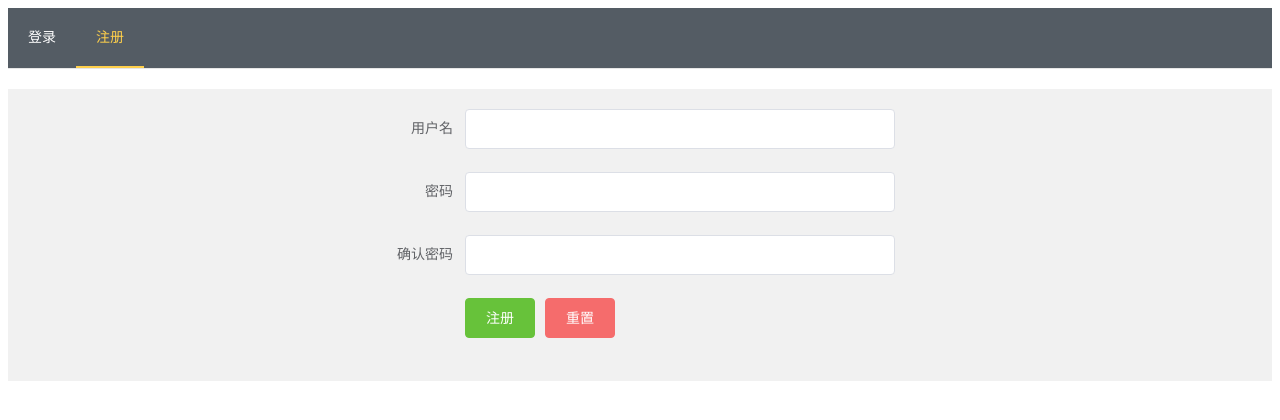
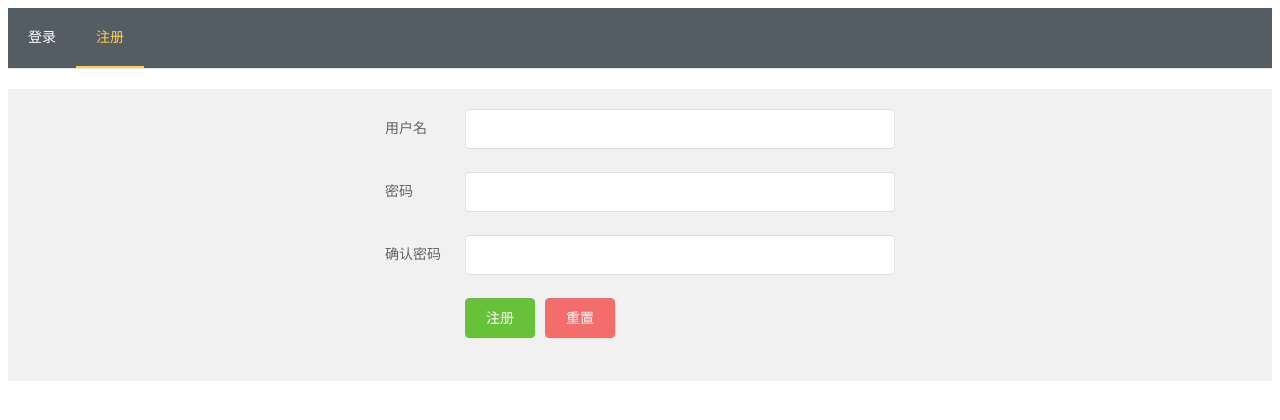
Before and after one commit to aylizhiyuan/Vue-Lesson-Two, a Vue app: page /register in a window 1280 px wide. Shown: the top 420 px of the page. Built offline with nearby package versions, Linux system fonts and the light colour scheme.

Commit message:
修改bug

```diff
--- a/src/pages/Login.vue
+++ b/src/pages/Login.vue
@@ -11,7 +11,7 @@
     <el-main class="bg-dark">
       <el-row>
         <el-col :span="10" :offset="7">
-          <el-form class="loginform" :label-position="left" label-width="80px" ref="loginForm">
+          <el-form class="loginform" :label-position="'left'" label-width="80px" ref="loginForm">
             <el-form-item label="用户名">
               <el-input type="text"></el-input>
             </el-form-item>
--- a/src/pages/Register.vue
+++ b/src/pages/Register.vue
@@ -11,7 +11,7 @@
         <el-main class="bg-dark">
           <el-row>
             <el-col :span="10" :offset="7">
-              <el-form class="regform" :label-position="left" label-width="80px" ref="regForm">
+              <el-form class="regform" :label-position="'left'" label-width="80px" ref="regForm">
                 <el-form-item label="用户名">
                   <el-input type="text"></el-input>
                 </el-form-item>
```
